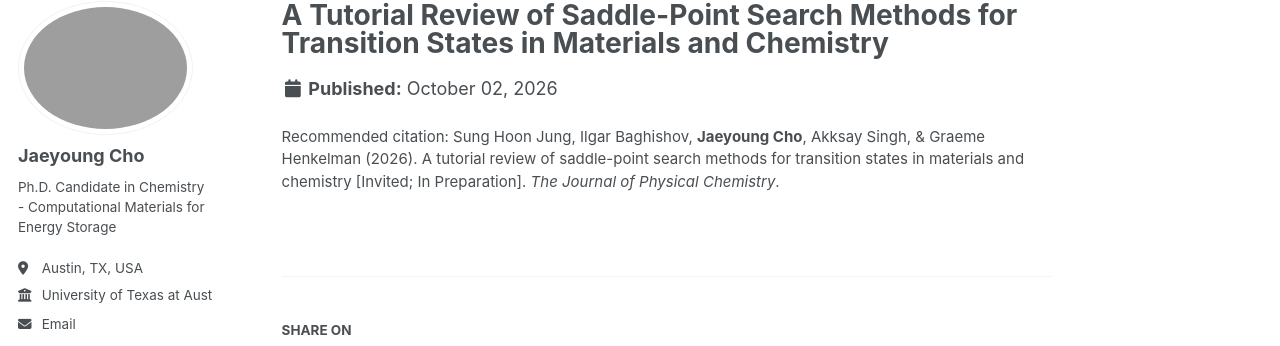
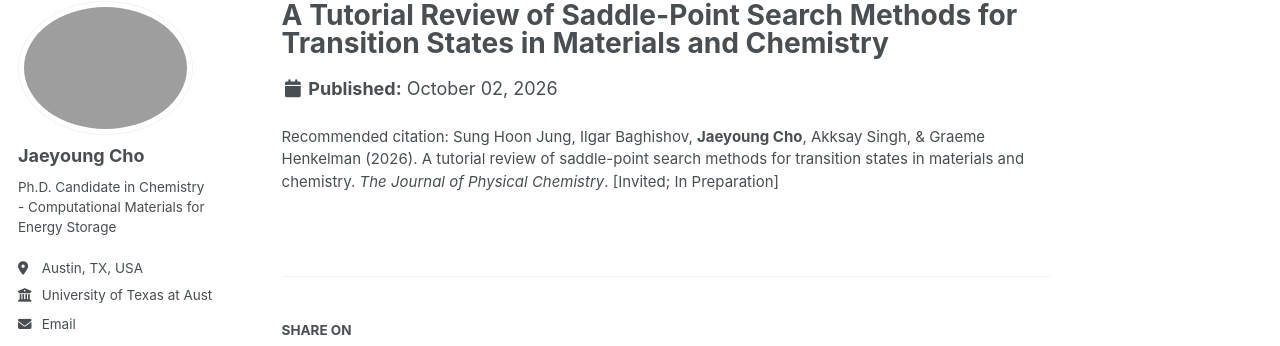
Before and after one commit to jycho5758/jycho5758.github.io, a Jekyll site: the page built from _publications/2026-07-01-saddle-point-search-review.md, in a window 1280 px wide. Shown: the part 98-444 px from the top of the page. Built offline with Jekyll 4.4.1, drawn with Linux system fonts in a browser that asks for light colours; some web fonts are replaced; a script bundle is joined from its source files by our own code; library files that are not in the unit come from our copies.

```diff
--- a/_publications/2026-07-01-saddle-point-search-review.md
+++ b/_publications/2026-07-01-saddle-point-search-review.md
@@ -6,5 +6,5 @@ permalink: /publication/2026-saddle-point-search-review
 header:
   teaser: /images/publications/jpc-saddle-review.png
 date: 2026-10-02
-citation: 'Sung Hoon Jung, Ilgar Baghishov, <b>Jaeyoung Cho</b>, Akksay Singh, &amp; Graeme Henkelman (2026). A tutorial review of saddle-point search methods for transition states in materials and chemistry [Invited; In Preparation]. <i>The Journal of Physical Chemistry</i>.'
+citation: 'Sung Hoon Jung, Ilgar Baghishov, <b>Jaeyoung Cho</b>, Akksay Singh, &amp; Graeme Henkelman (2026). A tutorial review of saddle-point search methods for transition states in materials and chemistry. <i>The Journal of Physical Chemistry</i>. [Invited; In Preparation]'
 ---
```
